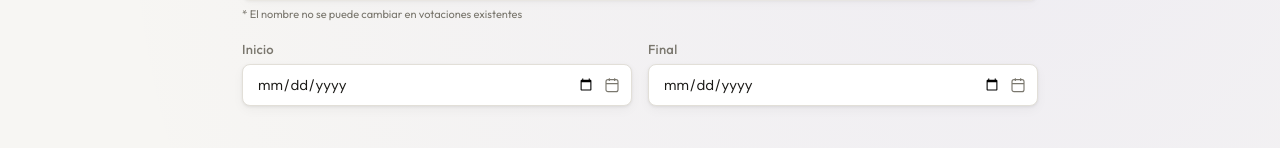
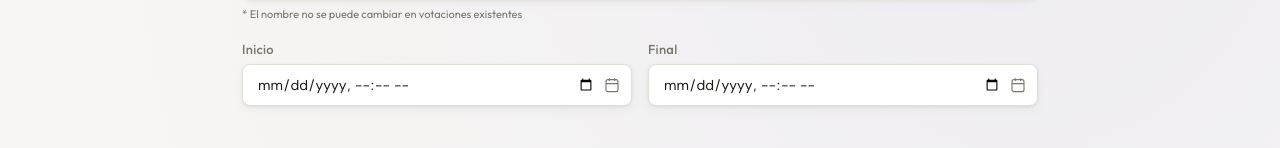
Before and after one commit to G10sr/plebisCIT, a React (Vite) app: page /adminsettings/1 in a window 1280 px wide. Shown: the part 276-424 px from the top of the page. Built offline with nearby package versions, Linux system fonts and the light colour scheme; no server answers; sample sign-in values are in the browser's storage.

Commit message:
Refactor DateInput component to accept dynamic input types and format date-time for voting data

```diff
--- a/src/pages/AdminSettings.jsx
+++ b/src/pages/AdminSettings.jsx
@@ -181,12 +181,12 @@ function TextArea({ placeholder, value, onChange, minHeight = 80 }) {
 }
 
 /** Date picker estilizado */
-function DateInput({ value, onChange }) {
+function DateInput({ value, onChange, type = "date" }) {
   const [focused, setFocused] = useState(false);
   return (
     <div style={{ position: "relative" }}>
       <input
-        type="date"
+        type={type}
         value={value}
         onChange={onChange}
         style={{
@@ -497,6 +497,16 @@ export default function NuevaVotacion() {
     }
   }, [id, isNewVoting]);
 
+  const formatDateTimeForInput = (value) => {
+    if (!value) return "";
+
+    const date = new Date(value);
+    if (Number.isNaN(date.getTime())) return "";
+
+    const timezoneOffset = date.getTimezoneOffset() * 60000;
+    return new Date(date.getTime() - timezoneOffset).toISOString().slice(0, 16);
+  };
+
   const loadVotingData = async (votingName) => {
     try {
       const res = await fetch(`/api/voting/${votingName}`);
@@ -510,17 +520,8 @@ export default function NuevaVotacion() {
 
       setNombre(data.Name);
       setNombreOriginal(data.Name);
-      setInicio(
-        data.Start_time
-          ? new Date(data.Start_time).toISOString().split("T")[0]
-          : ""
-      );
-
-      setFinal(
-        data.End_time
-          ? new Date(data.End_time).toISOString().split("T")[0]
-          : ""
-      );
+      setInicio(formatDateTimeForInput(data.Start_time));
+      setFinal(formatDateTimeForInput(data.End_time));
       setOculto(data.Oculto ?? false);
       setVigente(data.Vigente ?? true);
 
@@ -872,12 +873,12 @@ export default function NuevaVotacion() {
             <div style={{ display: "flex", gap: 16, marginBottom: 20 }}>
               <div style={{ flex: 1 }}>
                 <Field label="Inicio">
-                  <DateInput value={inicio} onChange={(e) => setInicio(e.target.value)} />
+                  <DateInput type="datetime-local" value={inicio} onChange={(e) => setInicio(e.target.value)} />
                 </Field>
               </div>
               <div style={{ flex: 1 }}>
                 <Field label="Final">
-                  <DateInput value={final} onChange={(e) => setFinal(e.target.value)} />
+                  <DateInput type="datetime-local" value={final} onChange={(e) => setFinal(e.target.value)} />
                 </Field>
               </div>
             </div>
```
